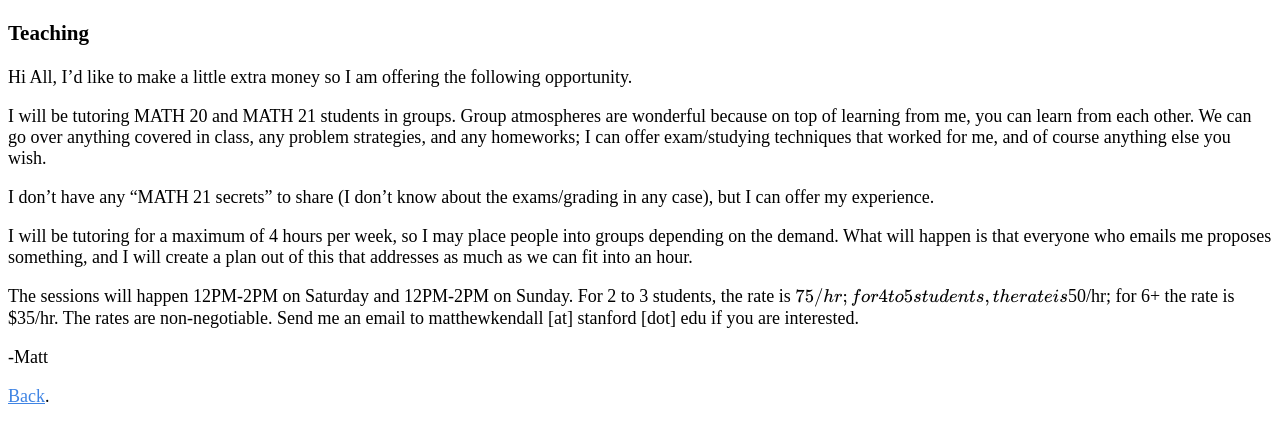
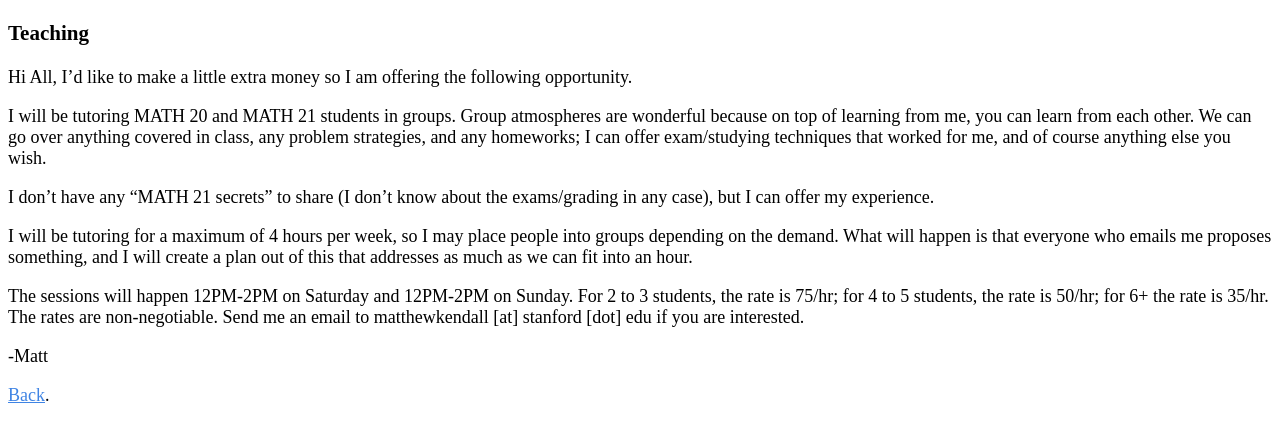
Before and after one commit to matthewkendall/matthewkendall.github.io, a Jekyll site: the page built from tutoring.md, in a window 1280 px wide. Shown: the top 443 px of the page. Built offline with Jekyll 4.4.1, drawn with Linux system fonts in a browser that asks for light colours; our own code applies the rules of GitHub Pages for plain Markdown files; formulas are drawn with MathJax 3.

```diff
--- a/tutoring.md
+++ b/tutoring.md
@@ -8,7 +8,7 @@ I don't have any "MATH 21 secrets" to share (I don't know about the exams/gradin
 
 I will be tutoring for a maximum of 4 hours per week, so I may place people into groups depending on the demand. What will happen is that everyone who emails me proposes something, and I will create a plan out of this that addresses as much as we can fit into an hour.
 
-The sessions will happen 12PM-2PM on Saturday and 12PM-2PM on Sunday. For 2 to 3 students, the rate is \$75/hr; for 4 to 5 students, the rate is \$50/hr; for 6+ the rate is \$35/hr. The rates are non-negotiable. Send me an email to matthewkendall [at] stanford [dot] edu if you are interested.
+The sessions will happen 12PM-2PM on Saturday and 12PM-2PM on Sunday. For 2 to 3 students, the rate is 75/hr; for 4 to 5 students, the rate is 50/hr; for 6+ the rate is 35/hr. The rates are non-negotiable. Send me an email to matthewkendall [at] stanford [dot] edu if you are interested.
 
 -Matt
 
```
